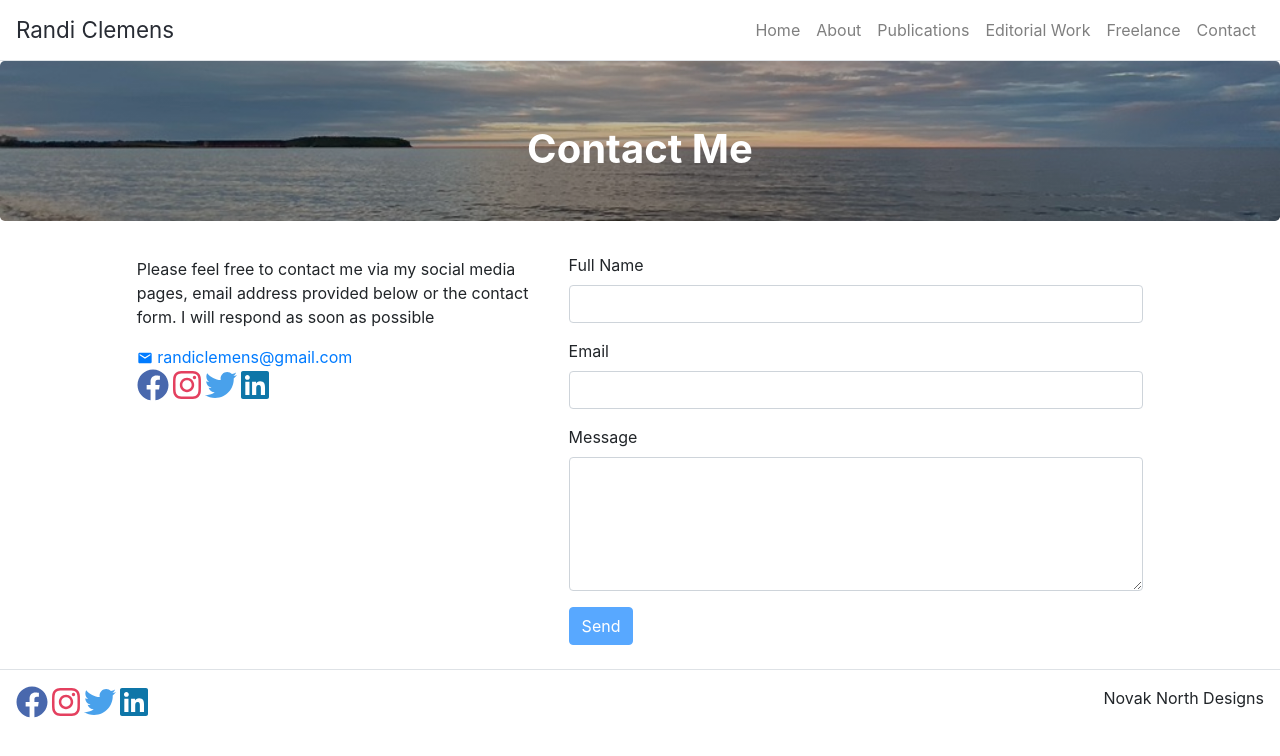
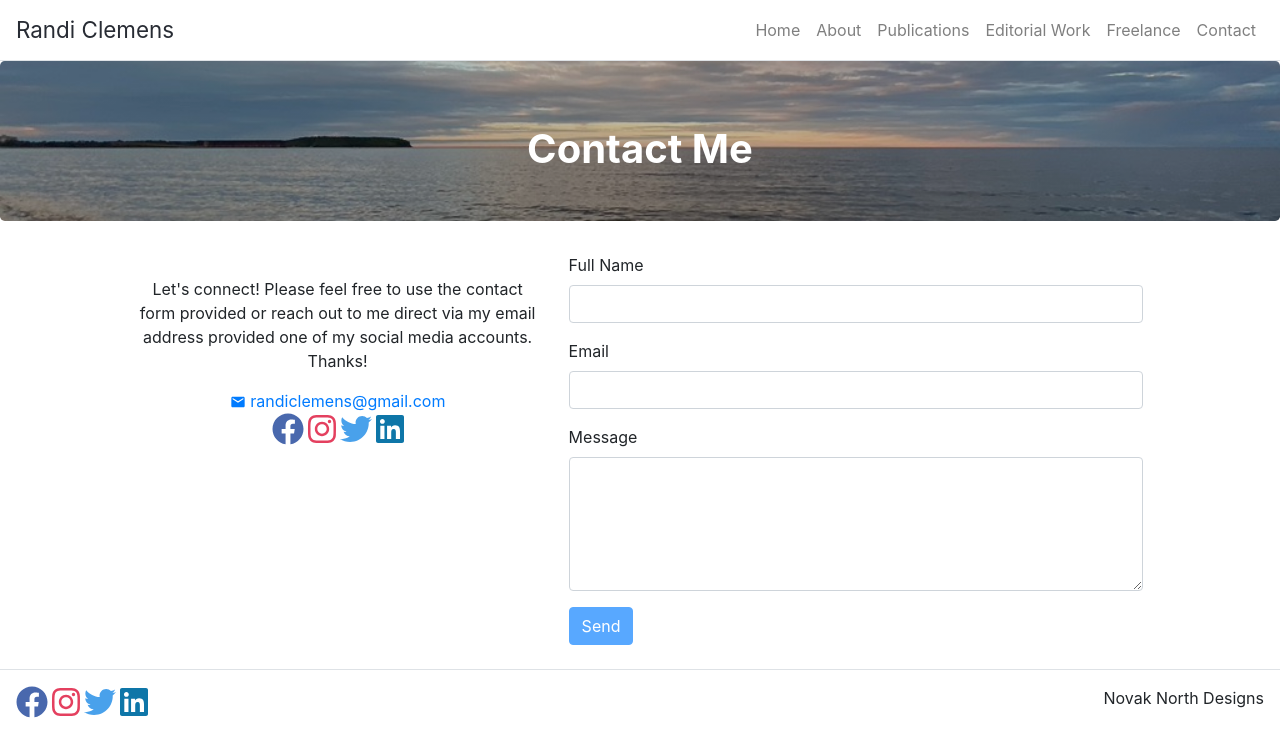
Before and after one commit to manovak24/randi_clemens, a React (Create React App) app: page /contact in a window 1280 px wide. Shown: the top 756 px of the page. Built offline with nearby package versions, Linux system fonts and the light colour scheme.

Commit message:
making changes to contact page.

```diff
--- a/src/Pages/ContactPage.js
+++ b/src/Pages/ContactPage.js
@@ -61,8 +61,8 @@ class ContactPage extends React.Component {
                 <Content>
                     <Container>
                         <Row>
-                            <Col xs="auto" md={5} className="mb-4 mt-1">
-                            <p>Please feel free to contact me via my social media pages, email address provided below or the contact form. I will respond as soon as possible</p>
+                            <Col xs="auto" md={5} className="mb-4 mt-4" style={{textAlign: 'center'}}>
+                            <p>Let's connect! Please feel free to use the contact form provided or reach out to me direct via my email address provided one of my social media accounts. Thanks!</p>
                                 <a href="mailto:randiclemens@gmail.com"><MdEmail /> randiclemens@gmail.com</a>
                                 <SocialFollow />
                             </Col>
```
